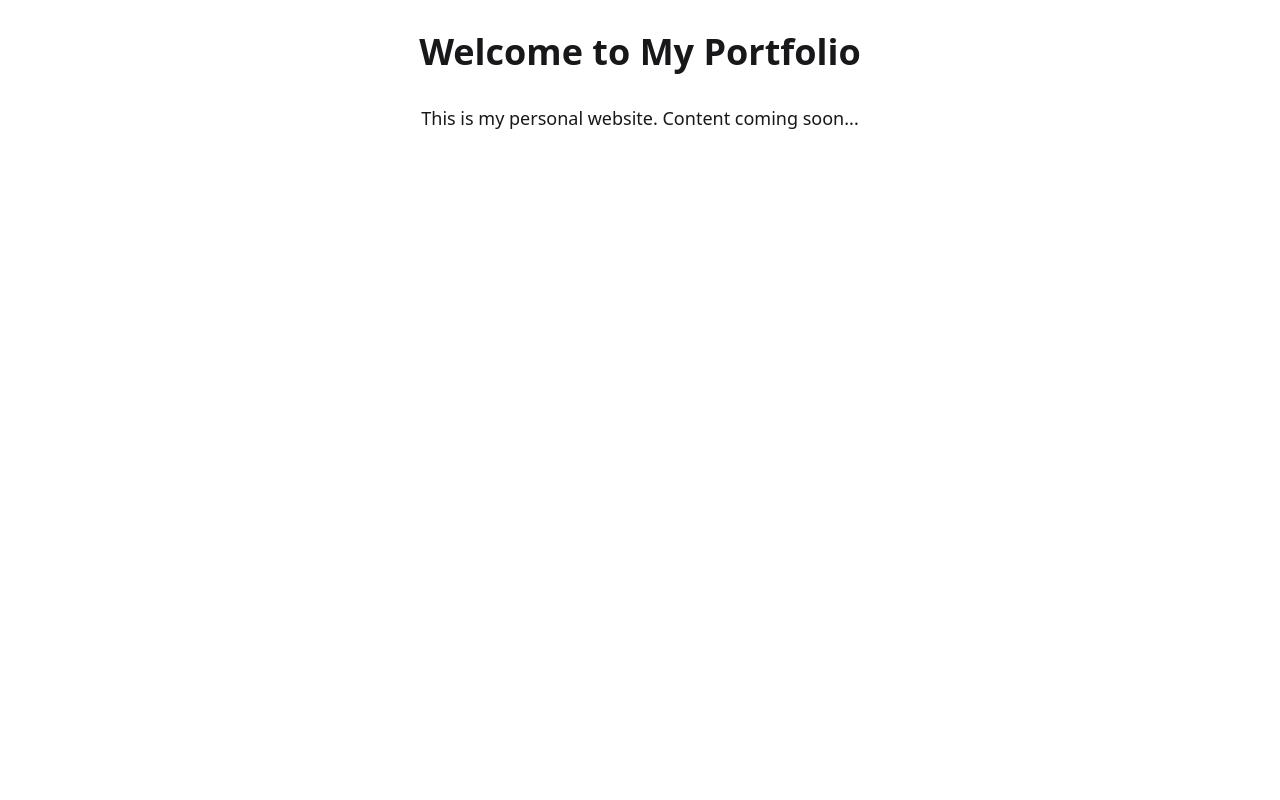
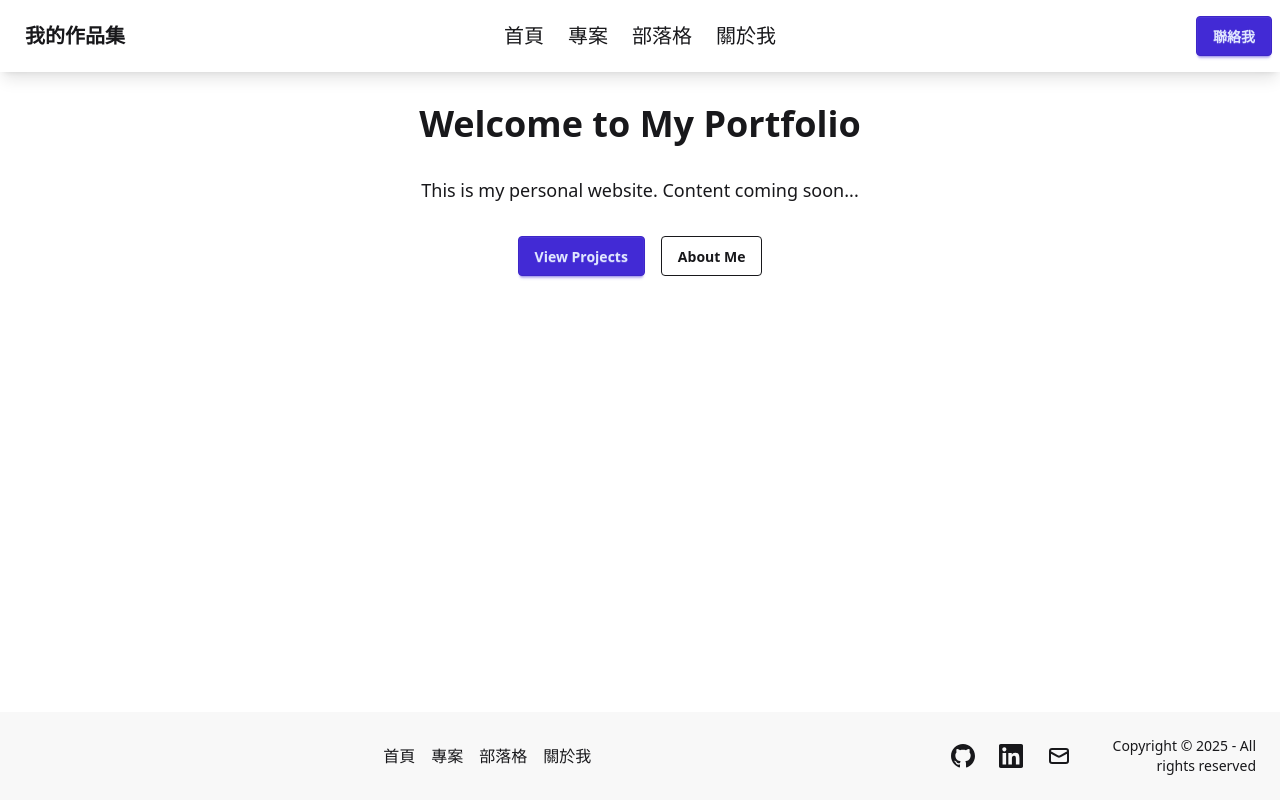
Before and after one commit to u88803494/my-website, a Next.js app: page / in a window 1280 px wide. Built offline with nearby package versions, Linux system fonts and the light colour scheme.

Commit message:
Add clsx dependency and update layout with Navbar and Footer components. Enhanced page structure in page.tsx with new buttons for projects and about me.

```diff
--- a/package.json
+++ b/package.json
@@ -9,6 +9,7 @@
     "lint": "next lint"
   },
   "dependencies": {
+    "clsx": "^2.1.1",
     "next": "15.3.4",
     "react": "^19.0.0",
     "react-dom": "^19.0.0"
--- a/src/app/layout.tsx
+++ b/src/app/layout.tsx
@@ -1,6 +1,8 @@
 import type { Metadata } from "next";
 import { Geist, Geist_Mono } from "next/font/google";
 import "./globals.css";
+import Navbar from "@/components/Navbar";
+import Footer from "@/components/Footer";
 
 const geistSans = Geist({
   variable: "--font-geist-sans",
@@ -25,9 +27,13 @@ export default function RootLayout({
   return (
     <html lang="en" data-theme="light">
       <body
-        className={`${geistSans.variable} ${geistMono.variable} antialiased`}
+        className={`${geistSans.variable} ${geistMono.variable} antialiased min-h-screen flex flex-col`}
       >
-        {children}
+        <Navbar />
+        <main className="flex-1">
+          {children}
+        </main>
+        <Footer />
       </body>
     </html>
   );
--- a/src/app/page.tsx
+++ b/src/app/page.tsx
@@ -1,14 +1,18 @@
 export default function Home() {
   return (
-    <div className="min-h-screen bg-base-100">
-      <main className="container mx-auto px-4 py-8">
-        <h1 className="text-4xl font-bold text-center mb-8">
+    <div className="container mx-auto px-4 py-8">
+      <div className="text-center">
+        <h1 className="text-4xl font-bold mb-8">
           Welcome to My Portfolio
         </h1>
-        <p className="text-center text-lg">
+        <p className="text-lg mb-8">
           This is my personal website. Content coming soon...
         </p>
-      </main>
+        <div className="flex justify-center gap-4">
+          <button className="btn btn-primary">View Projects</button>
+          <button className="btn btn-outline">About Me</button>
+        </div>
+      </div>
     </div>
   );
 }
--- /dev/null
+++ b/src/components/Footer.tsx
@@ -0,0 +1,36 @@
+import Link from 'next/link';
+
+export default function Footer() {
+  const currentYear = new Date().getFullYear();
+
+  return (
+    <footer className="w-full bg-base-200 text-base-content p-6 flex flex-col items-center gap-4 md:flex-row md:justify-between md:items-center md:gap-0">
+      <nav className="w-full flex flex-row items-center justify-center gap-4">
+        <Link href="/" className="link link-hover">首頁</Link>
+        <Link href="/projects" className="link link-hover">專案</Link>
+        <Link href="/blog" className="link link-hover">部落格</Link>
+        <Link href="/about" className="link link-hover">關於我</Link>
+      </nav>
+      <nav className="w-full flex flex-row justify-center gap-6 md:w-auto md:justify-center">
+        <a href="https://github.com" target="_blank" rel="noopener noreferrer" className="link link-hover">
+          <svg className="w-6 h-6" fill="currentColor" viewBox="0 0 24 24">
+            <path d="M12 0c-6.626 0-12 5.373-12 12 0 5.302 3.438 9.8 8.207 11.387.599.111.793-.261.793-.577v-2.234c-3.338.726-4.033-1.416-4.033-1.416-.546-1.387-1.333-1.756-1.333-1.756-1.089-.745.083-.729.083-.729 1.205.084 1.839 1.237 1.839 1.237 1.07 1.834 2.807 1.304 3.492.997.107-.775.418-1.305.762-1.604-2.665-.305-5.467-1.334-5.467-5.931 0-1.311.469-2.381 1.236-3.221-.124-.303-.535-1.524.117-3.176 0 0 1.008-.322 3.301 1.23.957-.266 1.983-.399 3.003-.404 1.02.005 2.047.138 3.006.404 2.291-1.552 3.297-1.23 3.297-1.23.653 1.653.242 2.874.118 3.176.77.84 1.235 1.911 1.235 3.221 0 4.609-2.807 5.624-5.479 5.921.43.372.823 1.102.823 2.222v3.293c0 .319.192.694.801.576 4.765-1.589 8.199-6.086 8.199-11.386 0-6.627-5.373-12-12-12z"/>
+          </svg>
+        </a>
+        <a href="https://linkedin.com" target="_blank" rel="noopener noreferrer" className="link link-hover">
+          <svg className="w-6 h-6" fill="currentColor" viewBox="0 0 24 24">
+            <path d="M20.447 20.452h-3.554v-5.569c0-1.328-.027-3.037-1.852-3.037-1.853 0-2.136 1.445-2.136 2.939v5.667H9.351V9h3.414v1.561h.046c.477-.9 1.637-1.85 3.37-1.85 3.601 0 4.267 2.37 4.267 5.455v6.286zM5.337 7.433c-1.144 0-2.063-.926-2.063-2.065 0-1.138.92-2.063 2.063-2.063 1.14 0 2.064.925 2.064 2.063 0 1.139-.925 2.065-2.064 2.065zm1.782 13.019H3.555V9h3.564v11.452zM22.225 0H1.771C.792 0 0 .774 0 1.729v20.542C0 23.227.792 24 1.771 24h20.451C23.2 24 24 23.227 24 22.271V1.729C24 .774 23.2 0 22.222 0h.003z"/>
+          </svg>
+        </a>
+        <a href="mailto:your.email@example.com" className="link link-hover">
+          <svg className="w-6 h-6" fill="none" stroke="currentColor" viewBox="0 0 24 24">
+            <path strokeLinecap="round" strokeLinejoin="round" strokeWidth="2" d="M3 8l7.89 4.26a2 2 0 002.22 0L21 8M5 19h14a2 2 0 002-2V7a2 2 0 00-2-2H5a2 2 0 00-2 2v10a2 2 0 002 2z"></path>
+          </svg>
+        </a>
+      </nav>
+      <aside className="w-full text-center text-sm md:w-auto md:text-right">
+        <p>Copyright © {currentYear} - All rights reserved</p>
+      </aside>
+    </footer>
+  );
+}
--- /dev/null
+++ b/src/components/Navbar.tsx
@@ -0,0 +1,40 @@
+'use client';
+
+import Link from 'next/link';
+
+export default function Navbar() {
+  return (
+    <div className="navbar bg-base-100 shadow-lg">
+      <div className="navbar-start">
+        <div className="dropdown">
+          <div tabIndex={0} role="button" className="btn btn-ghost lg:hidden btn-circle">
+            <svg className="h-5 w-5" fill="none" viewBox="0 0 24 24" stroke="currentColor">
+              <path strokeLinecap="round" strokeLinejoin="round" strokeWidth="2" d="M4 6h16M4 12h16M4 18h7" />
+            </svg>
+          </div>
+          <ul
+            tabIndex={0}
+            className="menu dropdown-content bg-base-100 rounded-box z-10 mt-3 w-52 p-2 shadow text-base md:text-lg font-medium"
+          >
+            <li><Link href="/">首頁</Link></li>
+            <li><Link href="/projects">專案</Link></li>
+            <li><Link href="/blog">部落格</Link></li>
+            <li><Link href="/about">關於我</Link></li>
+          </ul>
+        </div>
+        <Link href="/" className="btn btn-ghost text-xl">我的作品集</Link>
+      </div>
+      <div className="navbar-center hidden lg:flex">
+        <ul className="menu menu-horizontal px-1 text-lg">
+          <li><Link href="/" className="text-xl">首頁</Link></li>
+          <li><Link href="/projects" className="text-xl">專案</Link></li>
+          <li><Link href="/blog" className="text-xl">部落格</Link></li>
+          <li><Link href="/about" className="text-xl">關於我</Link></li>
+        </ul>
+      </div>
+      <div className="navbar-end">
+        <button className="btn btn-primary">聯絡我</button>
+      </div>
+    </div>
+  );
+}
```
Also changed, not shown: 1 other file (tests, documents, lock files or other folders).
